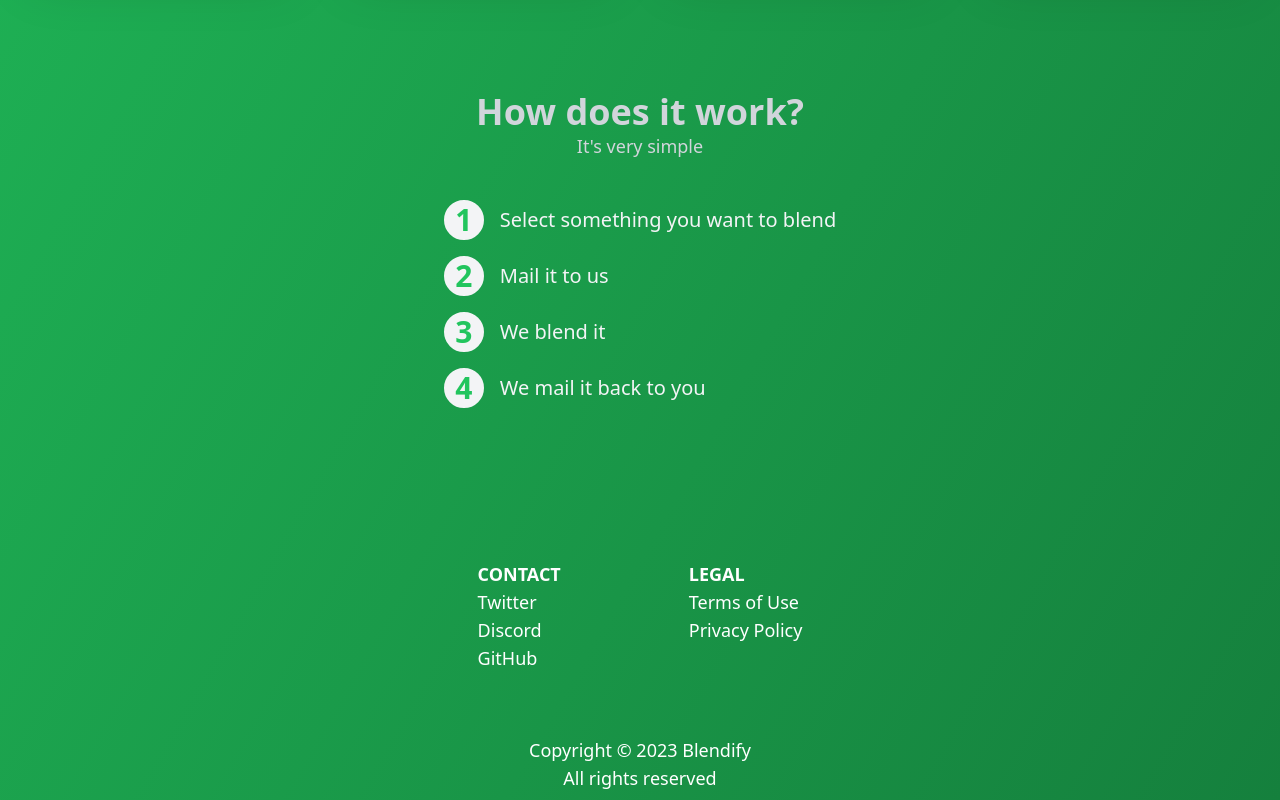
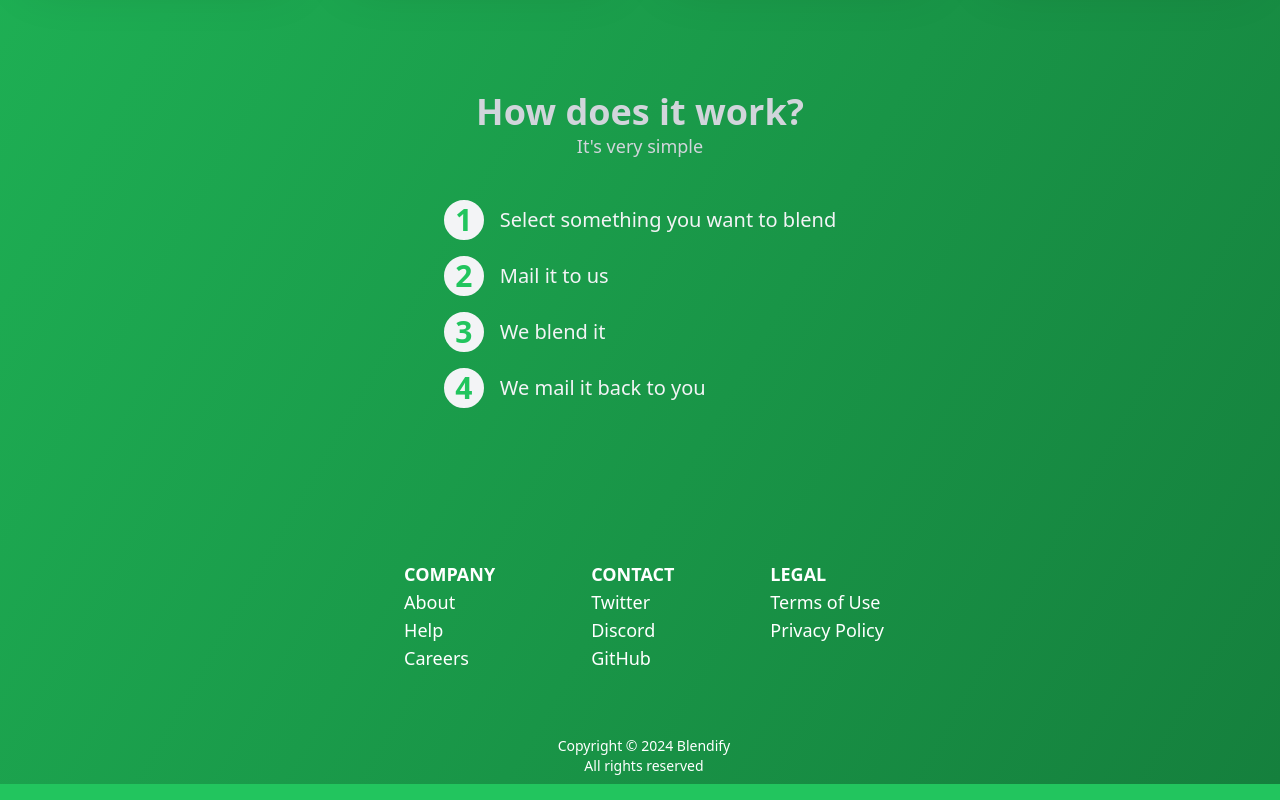
Before and after one commit to mkorman9/nextjs-product-page, a Next.js app: page / in a window 1280 px wide. Shown: the part 1440-2240 px from the top of the page. Built offline with nearby package versions, Linux system fonts and the light colour scheme.

Commit message:
improve footer

```diff
--- a/src/components/Footer/Footer.tsx
+++ b/src/components/Footer/Footer.tsx
@@ -2,8 +2,15 @@ const Footer = () => {
   return (
     <footer>
       <div className="flex flex-col items-center justify-center
-                      gap-16 text-white text-lg p-2 mt-32">
-        <div className="flex gap-32">
+                      gap-16 text-white p-2 mt-32 ml-2">
+        <div className="flex flex-wrap gap-24 text-lg">
+          <div className="flex flex-col">
+            <span className="font-bold">COMPANY</span>
+            <span>About</span>
+            <span>Help</span>
+            <span>Careers</span>
+          </div>
+
           <div className="flex flex-col">
             <span className="font-bold">CONTACT</span>
             <span>Twitter</span>
@@ -18,8 +25,8 @@ const Footer = () => {
           </div>
         </div>
 
-        <div className="flex flex-col text-center">
-          <span>Copyright © 2023 Blendify</span>
+        <div className="flex flex-col text-center text-sm">
+          <span>Copyright © 2024 Blendify</span>
           <span>All rights reserved</span>
         </div>
       </div>
```
